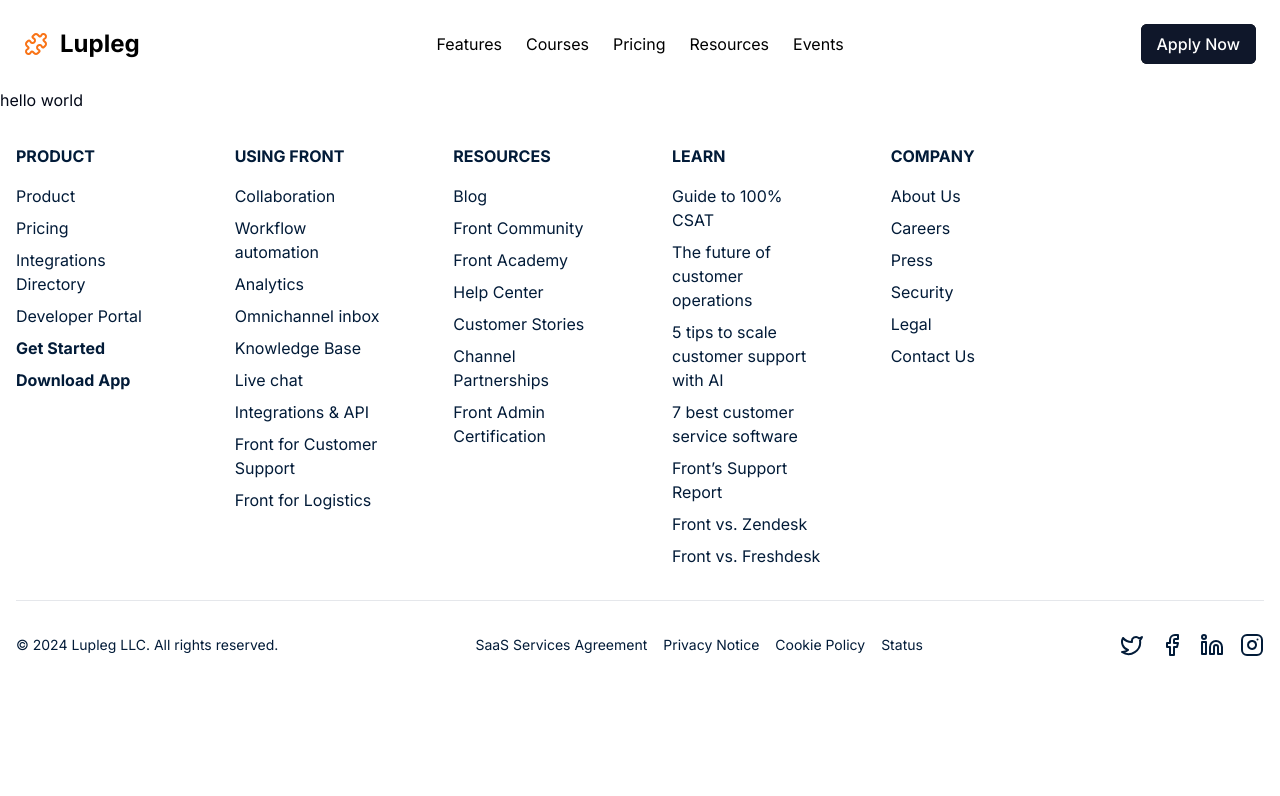
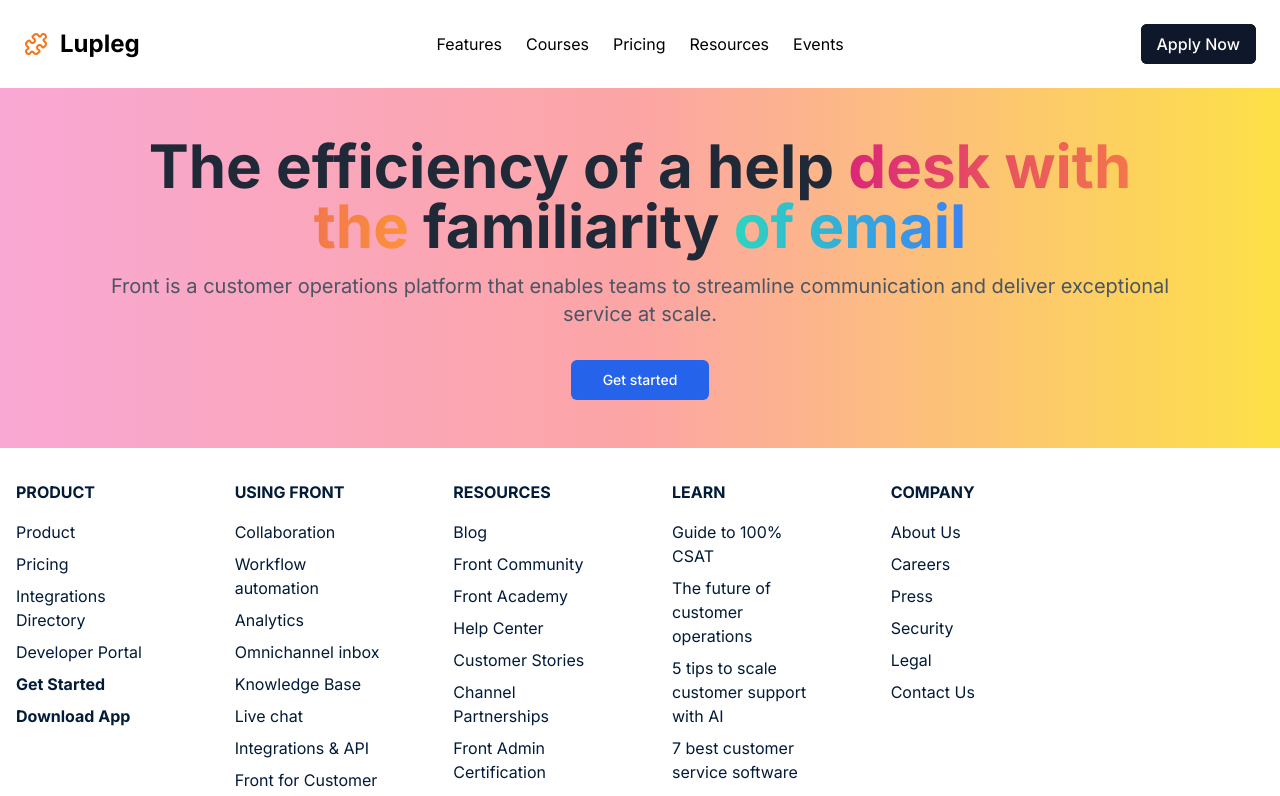
Before and after one commit to marksikaundi/Lupleg, a Next.js app: page / in a window 1280 px wide. Shown: the top 796 px of the page. Built offline with nearby package versions, Linux system fonts and the light colour scheme.

Commit message:
Refactor page.js to use Button component

```diff
--- a/app/page.js
+++ b/app/page.js
@@ -1,9 +1,27 @@
-import Image from "next/image";
+import { Button } from "@/components/ui/button";
 
-export default function Home() {
+export default function Component() {
   return (
-    <div>
-      hello world
+    <div className="bg-gradient-to-r from-pink-300 via-red-300 to-yellow-300">
+      <div className="max-w-6xl mx-auto px-4 sm:px-6 lg:px-8 py-12 text-center">
+        <h1 className="text-4xl sm:text-5xl md:text-6xl font-bold text-gray-800">
+          <span className="block xl:inline">The efficiency of a help</span>{" "}
+          <span className="block text-transparent bg-clip-text bg-gradient-to-r from-pink-600 to-orange-400 xl:inline">
+            desk with the
+          </span>{" "}
+          <span className="block xl:inline">familiarity</span>{" "}
+          <span className="block text-transparent bg-clip-text bg-gradient-to-r from-teal-400 to-blue-500 xl:inline">
+            of email
+          </span>
+        </h1>
+        <p className="mt-4 text-base sm:text-lg md:text-xl text-gray-600">
+          Front is a customer operations platform that enables teams to
+          streamline communication and deliver exceptional service at scale.
+        </p>
+        <Button className="mt-8 px-8 py-3 bg-blue-600 text-white rounded-md hover:bg-blue-700 focus:outline-none focus:ring-2 focus:ring-blue-600 focus:ring-opacity-50 transition duration-300">
+          Get started
+        </Button>
+      </div>
     </div>
   );
 }
```
